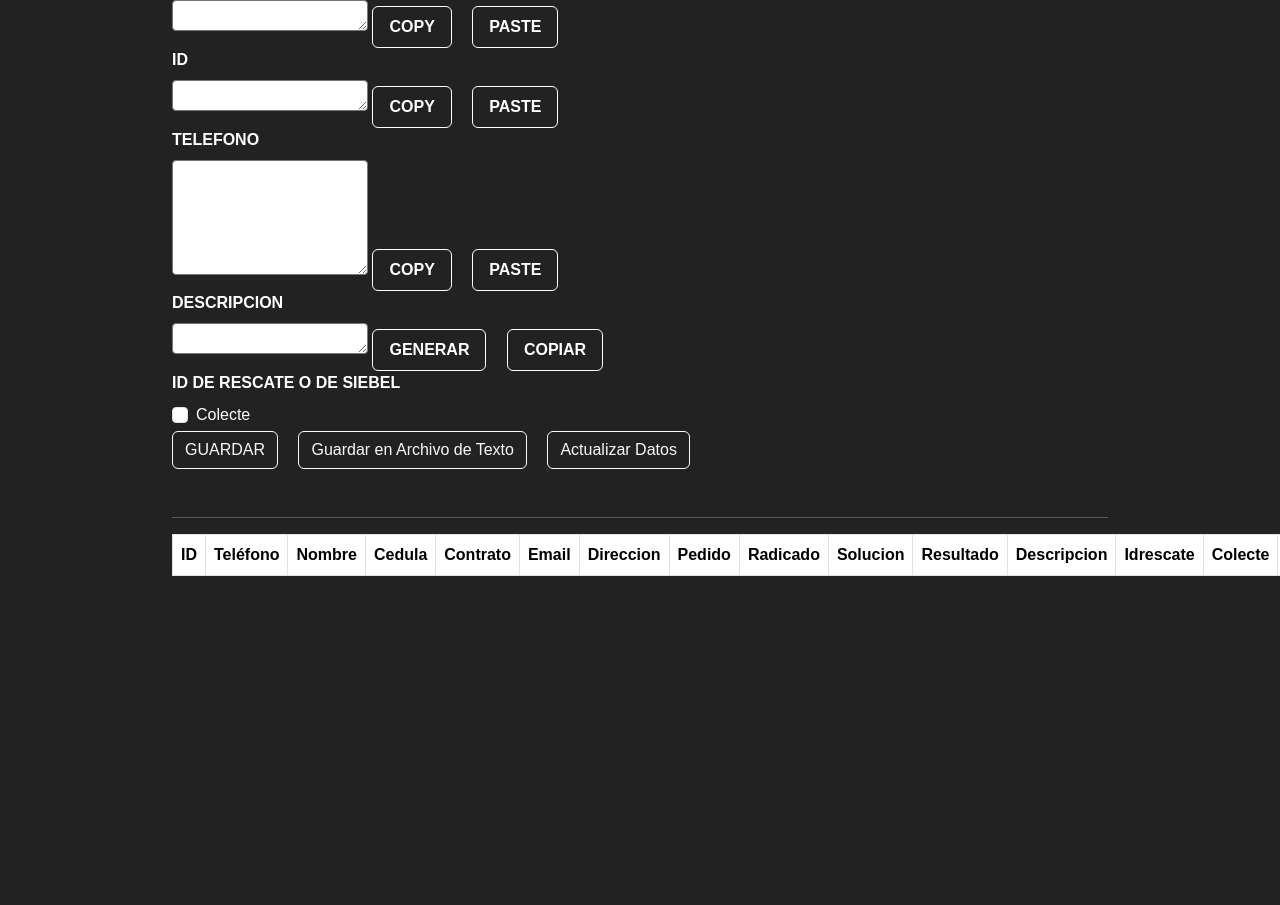
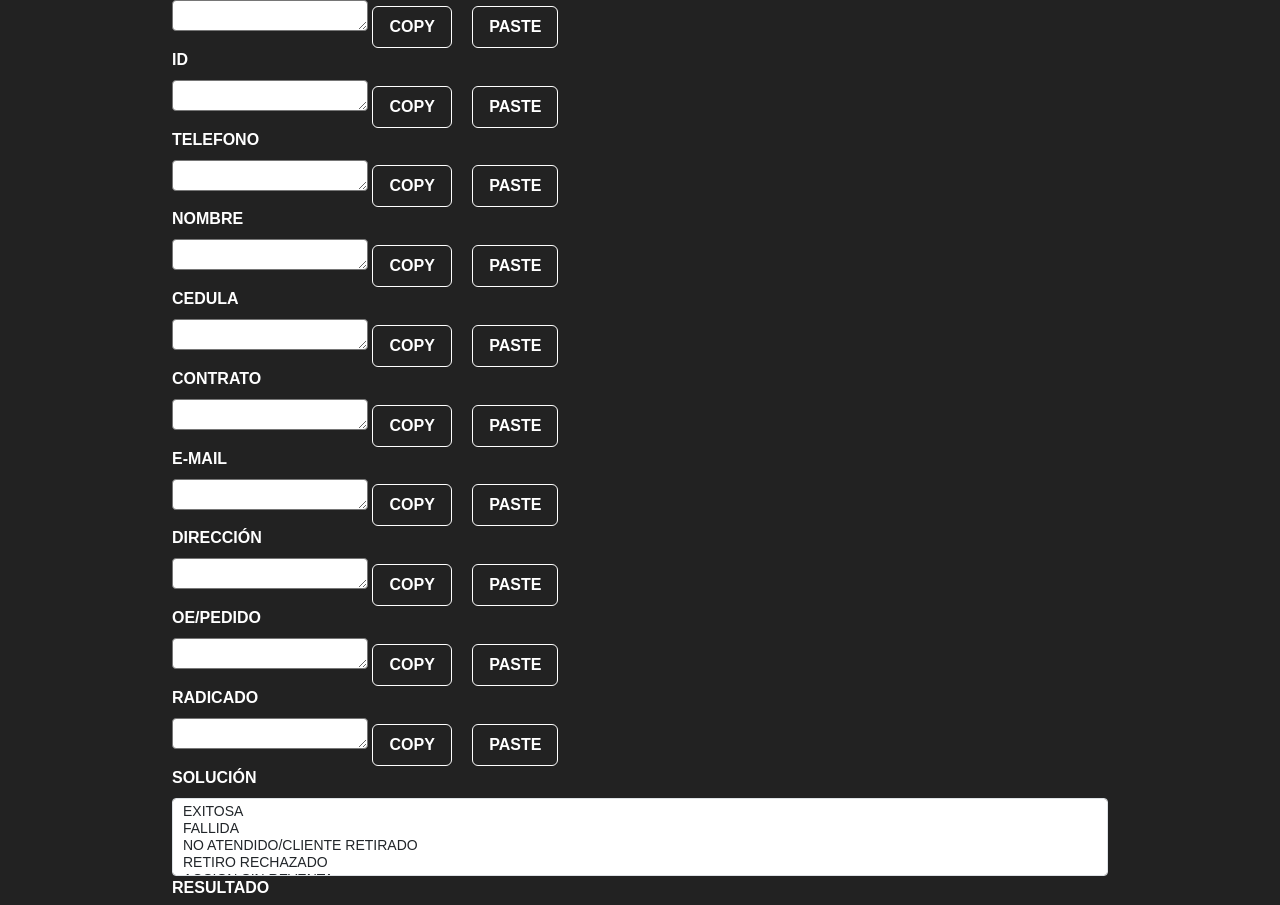
Before and after one commit to Asturion3/Formulario1, a plain HTML site: page index.html in a window 1280 px wide. Shown: the top 905 px of the page. Before the commit the page ends 800 px from the top, so only its background shows below. Drawn offline with nearby package versions, Linux system fonts and the light colour scheme; a script that the page names is missing.

Commit message:
Update index.html

```diff
--- a/index.html
+++ b/index.html
@@ -28,7 +28,67 @@
             <button class="btn btn-outline-secondary pasteButton" type="button">PASTE</button>
             <label class="form-label">TELEFONO</label>
           </div>
-          <!-- Se repite lo mismo para todos los campos -->
+          <div class="mb-1">
+    <textarea class="form-control-sm" id="InputName" rows="1" ></textarea>
+     <button class="btn btn-outline-secondary copyButton" type="button">COPY</button>
+  <button class="btn btn-outline-secondary pasteButton" type="button">PASTE</button>
+  <label class="form-label">NOMBRE</label>
+  </div>
+   <div class="mb-1">
+     <textarea class="form-control-sm" id="InputCC" rows="1" ></textarea>
+     <button class="btn btn-outline-secondary copyButton" type="button">COPY</button>
+  <button class="btn btn-outline-secondary pasteButton" type="button">PASTE</button>
+  <label class="form-label">CEDULA</label>
+  </div>
+   <div class="mb-1">
+   <textarea class="form-control-sm" id="InputContrato" rows="1" ></textarea>
+     <button class="btn btn-outline-secondary copyButton" type="button">COPY</button>
+  <button class="btn btn-outline-secondary pasteButton" type="button">PASTE</button>
+  <label class="form-label">CONTRATO</label>
+  </div>
+   <div class="mb-1">
+  <textarea class="form-control-sm" id="InputEmail" rows="1" ></textarea>
+     <button class="btn btn-outline-secondary copyButton" type="button">COPY</button>
+  <button class="btn btn-outline-secondary pasteButton" type="button">PASTE</button>
+  <label class="form-label">E-MAIL</label>
+  </div>
+   <div class="mb-1">
+    <textarea class="form-control-sm" id="InputDireccion" rows="1" ></textarea>
+     <button class="btn btn-outline-secondary copyButton" type="button">COPY</button>
+  <button class="btn btn-outline-secondary pasteButton" type="button">PASTE</button>
+  <label class="form-label">DIRECCIÓN</label>
+  </div>
+   <div class="mb-1">
+  <textarea class="form-control-sm" id="InputPedido" rows="1" ></textarea>
+     <button class="btn btn-outline-secondary copyButton" type="button">COPY</button>
+  <button class="btn btn-outline-secondary pasteButton" type="button">PASTE</button>
+  <label class="form-label">OE/PEDIDO</label>
+  </div>
+   <div class="mb-1">
+    <textarea class="form-control-sm" id="InputRadicado" rows="1" ></textarea>
+     <button class="btn btn-outline-secondary copyButton" type="button">COPY</button>
+  <button class="btn btn-outline-secondary pasteButton" type="button">PASTE</button>
+  <label class="form-label">RADICADO</label>
+  </div>
+   <div class="mb-1">
+   <textarea class="form-control-sm" id="InputSolucion" rows="1" ></textarea>
+     <button class="btn btn-outline-secondary copyButton" type="button">COPY</button>
+  <button class="btn btn-outline-secondary pasteButton" type="button">PASTE</button>
+  <label class="form-label">SOLUCIÓN</label>
+  </div>
+          <div class="mb-1">
+    <select class="form-select form-select-sm" id="InputResultado" multiple>
+        <option value="EXITOSA">EXITOSA</option>
+        <option value="FALLIDA">FALLIDA</option>
+        <option value="NO ATENDIDO/CLIENTE RETIRADO">NO ATENDIDO/CLIENTE RETIRADO</option>
+        <option value="RETIRO RECHAZADO">RETIRO RECHAZADO</option>
+        <option value="ACCION SIN REVENTA">ACCION SIN REVENTA</option>
+        <option value="NO PASA VALIDACION DE TITULARIDAD">NO PASA VALIDACION DE TITULARIDAD</option>
+        <option value="MALA TRANSFERENCIA">MALA TRANSFERENCIA</option>
+      <!-- Agrega más opciones según sea necesario -->
+    </select>
+    <label class="form-label">RESULTADO</label>
+          </div>
           <div class="mb-1">
             <textarea class="form-control-sm" id="InputDescripcion" rows="5"></textarea>
             <button class="btn btn-outline-secondary copyButton" type="button">COPY</button>
```
